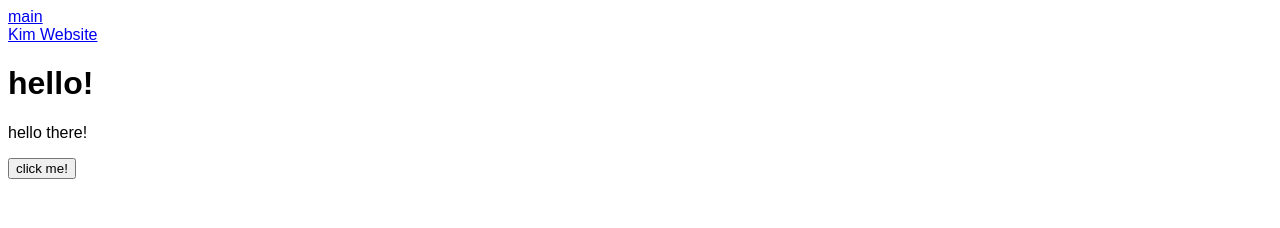
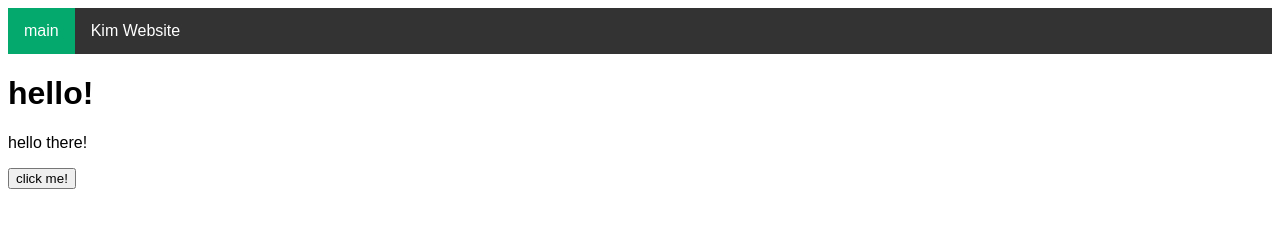
Before and after one commit to LilTerror11/lilterror11.github.io, a plain HTML site: page index.html in a window 1280 px wide. Drawn offline with Linux system fonts and the light colour scheme.

Commit message:
updated css

```diff
--- a/style/style.css
+++ b/style/style.css
@@ -6,4 +6,27 @@ ul.nav {
     list-style-type: none;
     margin: 0;
     padding: 0;
+    overflow: hidden;
+    background-color: #333;
 }
+
+ul.nav li {
+    display: inline;
+    float: left;
+}
+
+ul.nav li a {
+    display: block;
+    color: white;
+    text-align: center;
+    padding: 14px 16px;
+    text-decoration: none;
+}
+
+ul.nav li a:hover {
+    background-color: #111;
+}
+
+.active {
+    background-color: #04AA6D;
+}
```
